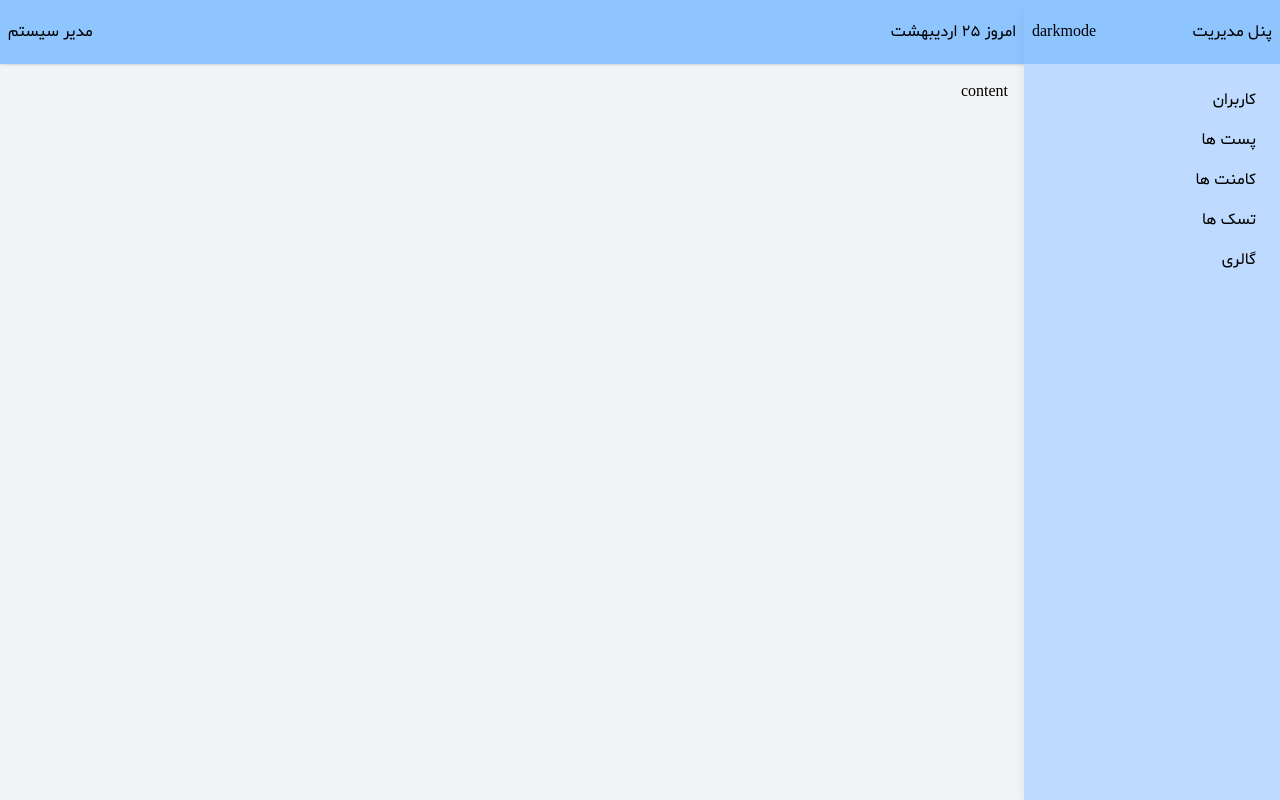
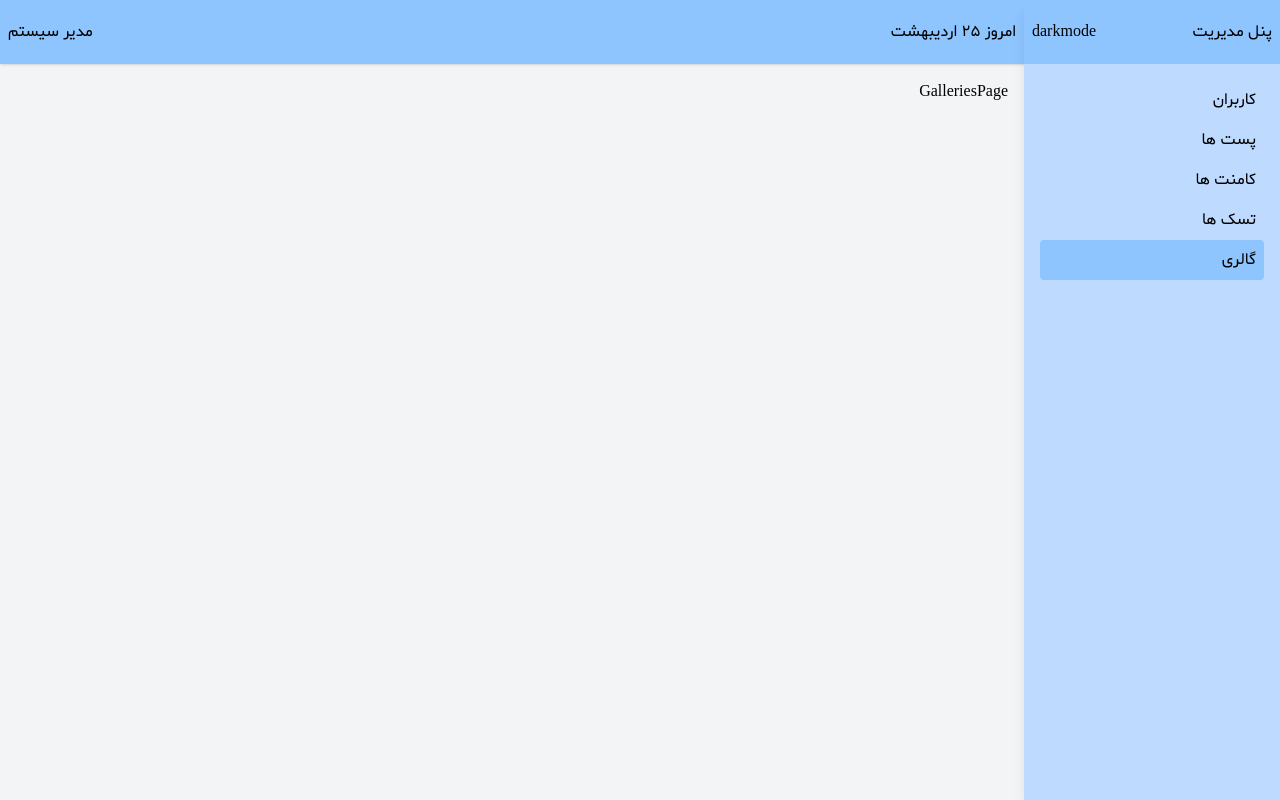
Before and after one commit to qasemB/new_react_education, a React (Vite) app: page /gallery in a window 1280 px wide. Built offline with nearby package versions, Linux system fonts and the light colour scheme.

Commit message:
implementing routing

```diff
--- a/package.json
+++ b/package.json
@@ -13,6 +13,7 @@
     "@tailwindcss/vite": "^4.1.7",
     "react": "^19.1.0",
     "react-dom": "^19.1.0",
+    "react-router": "^7.6.0",
     "tailwindcss": "^4.1.7"
   },
   "devDependencies": {
--- a/src/layout/content/index.jsx
+++ b/src/layout/content/index.jsx
@@ -1,8 +1,21 @@
+import { Route, Routes } from "react-router";
+import UsersPage from "../../pages/users";
+import PostsPage from "../../pages/posts";
+import CommentsPage from "../../pages/comments";
+import TasksPage from "../../pages/tasks";
+import GalleriesPage from "../../pages/galleries";
+
 const Content = () => {
     return (
         <div className="fixed top-0 left-0 h-screen w-full bg-gray-100 pr-64 pt-16">
             <div className="p-4 h-full w-full">
-                content
+                <Routes>
+                    <Route path="/users" element={<UsersPage />} />
+                    <Route path="/posts" element={<PostsPage />} />
+                    <Route path="/comments" element={<CommentsPage />} />
+                    <Route path="/tasks" element={<TasksPage />} />
+                    <Route path="/gallery" element={<GalleriesPage />} />
+                </Routes>
             </div>
         </div>
     );
--- /dev/null
+++ b/src/layout/sidebar/SidebarItem.jsx
@@ -0,0 +1,20 @@
+import { NavLink } from "react-router";
+
+const SidebarItem = ({ to, children }) => {
+  return (
+    <li>
+      <NavLink
+        to={to}
+        className={({ isActive }) =>
+          `block hover:bg-blue-100 p-2 rounded w-full h-full ${
+            isActive ? "bg-blue-300" : ""
+          }`
+        }
+      >
+        {children}
+      </NavLink>
+    </li>
+  );
+};
+
+export default SidebarItem;
--- a/src/layout/sidebar/index.jsx
+++ b/src/layout/sidebar/index.jsx
@@ -1,3 +1,5 @@
+import SidebarItem from "./SidebarItem";
+
 export default function Sidebar() {
   return (
     <div className="fixed right-0 h-screen w-64 bg-blue-200 shadow-lg flex flex-col justify-between">
@@ -13,21 +15,11 @@ export default function Sidebar() {
       {/* bottom content */}
       <div className="flex flex-col gap-4 flex-1 p-4 bg-blue-200 rounded-b-lg">
         <ul className="">
-          <li className="hover:bg-blue-100 p-2 rounded">
-            <p>کاربران</p>
-          </li>
-          <li className="hover:bg-blue-100 p-2 rounded">
-            <p>پست ها</p>
-          </li>
-          <li className="hover:bg-blue-100 p-2 rounded">
-            <p>کامنت ها</p>
-          </li>
-          <li className="hover:bg-blue-100 p-2 rounded">
-            <p>تسک ها</p>
-          </li>
-          <li className="hover:bg-blue-100 p-2 rounded">
-            <p>گالری</p>
-          </li>
+          <SidebarItem to="/users">کاربران</SidebarItem>
+          <SidebarItem to="/posts">پست ها</SidebarItem>
+          <SidebarItem to="/comments">کامنت ها</SidebarItem>
+          <SidebarItem to="/tasks">تسک ها</SidebarItem>
+          <SidebarItem to="/gallery">گالری</SidebarItem>
         </ul>
       </div>
     </div>
--- a/src/main.jsx
+++ b/src/main.jsx
@@ -1,5 +1,10 @@
 import { createRoot } from "react-dom/client";
 import "./index.css";
 import App from "./App.jsx";
+import { BrowserRouter } from "react-router";
 
-createRoot(document.getElementById("root")).render(<App />);
+createRoot(document.getElementById("root")).render(
+  <BrowserRouter>
+    <App />
+  </BrowserRouter>
+);
--- /dev/null
+++ b/src/pages/comments/index.jsx
@@ -0,0 +1,7 @@
+export default function CommentsPage() {
+    return (
+        <div>
+            <h1>CommentsPage</h1>
+        </div>
+    );
+}
--- /dev/null
+++ b/src/pages/galleries/index.jsx
@@ -0,0 +1,7 @@
+export default function GalleriesPage() {
+    return (
+        <div>
+            <h1>GalleriesPage</h1>
+        </div>
+    );
+}
--- /dev/null
+++ b/src/pages/posts/index.jsx
@@ -0,0 +1,7 @@
+export default function PostsPage() {
+    return (
+        <div>
+            <h1>PostsPage</h1>
+        </div>
+    );
+}
--- /dev/null
+++ b/src/pages/tasks/index.jsx
@@ -0,0 +1,7 @@
+export default function TasksPage() {
+    return (
+        <div>
+            <h1>TasksPage</h1>
+        </div>
+    );
+}
--- /dev/null
+++ b/src/pages/users/index.jsx
@@ -0,0 +1,7 @@
+export default function UsersPage() {
+    return (
+        <div>
+            <h1>UsersPage</h1>
+        </div>
+    );
+}
```
Also changed, not shown: 1 other file (tests, documents, lock files or other folders).
